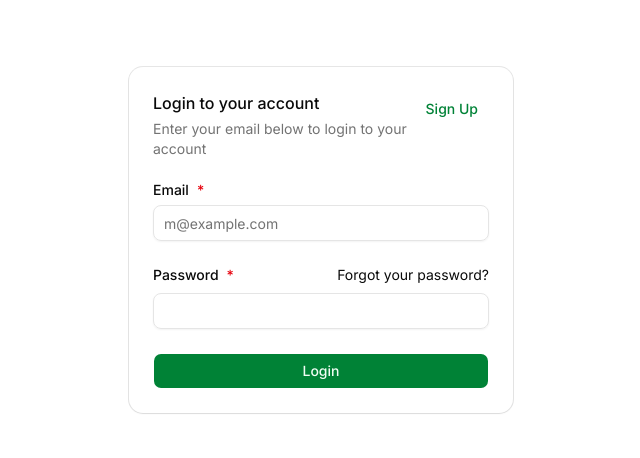
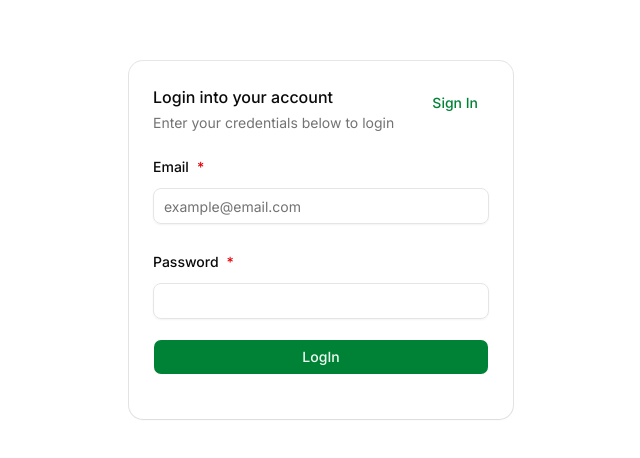
Before and after one commit to yashsh13/Spotify, a Next.js app in the folder spotify-web/: page /login in a window 1280 px wide. Shown: the part 160-618 px from the top of the page, without its empty margins (319-959 px from the left). Built offline with nearby package versions, Linux system fonts and the light colour scheme.

Commit message:
Added react hook form in login

```diff
--- a/spotify-web/package.json
+++ b/spotify-web/package.json
@@ -10,6 +10,7 @@
   },
   "dependencies": {
     "@base-ui/react": "^1.6.0",
+    "@hookform/resolvers": "^5.5.7",
     "@tanstack/react-query": "^5.101.2",
     "axios": "^1.18.1",
     "class-variance-authority": "^0.7.1",
@@ -18,9 +19,11 @@
     "next": "16.2.10",
     "react": "19.2.4",
     "react-dom": "19.2.4",
+    "react-hook-form": "^7.83.0",
     "shadcn": "^4.15.0",
     "tailwind-merge": "^3.6.0",
     "tw-animate-css": "^1.4.0",
+    "zod": "^4.4.3",
     "zustand": "^5.0.14"
   },
   "devDependencies": {
--- a/spotify-web/src/components/forms/LoginForm.tsx
+++ b/spotify-web/src/components/forms/LoginForm.tsx
@@ -1,60 +1,95 @@
-import { Button } from "@/src/components/ui/button"
+'use client'
+
+import { useForm, Controller } from "react-hook-form";
+import { zodResolver } from "@hookform/resolvers/zod";
+import { LoginType, loginSchema } from "@/src/types/auth/login.types";
+import { Button } from "@/src/components/ui/button";
 import {
   Card,
   CardAction,
   CardContent,
   CardDescription,
-  CardFooter,
   CardHeader,
   CardTitle,
-} from "@/src/components/ui/card"
-import { Input } from "@/src/components/ui/input"
-import { Label } from "@/src/components/ui/label"
+} from "@/src/components/ui/card";
+import { Input } from "@/src/components/ui/input";
+import {
+  Field,
+  FieldError,
+  FieldGroup,
+  FieldLabel,
+} from "@/src/components/ui/field";
 
 const LoginForm = () => {
+  const form = useForm<LoginType>({
+    resolver: zodResolver(loginSchema),
+    defaultValues: {
+      email: "",
+      password: ""
+    }
+  });
+
+  const onSubmit = (data: LoginType) => console.log(data);
+
   return (
     <Card className="w-full max-w-sm">
       <CardHeader>
-        <CardTitle>Login to your account</CardTitle>
+        <CardTitle>Login into your account</CardTitle>
         <CardDescription>
-          Enter your email below to login to your account
+          Enter your credentials below to login
         </CardDescription>
         <CardAction>
-            <Button variant="link">Sign Up</Button>
+            <Button variant="link">Sign In</Button>
         </CardAction>
       </CardHeader>
       <CardContent>
-        <form>
-          <div className="flex flex-col gap-6">
-            <div className="grid gap-2">
-              <Label htmlFor="email">Email <span className="text-destructive">*</span></Label>
-              <Input
-                id="email"
-                type="email"
-                placeholder="m@example.com"
-                required
-              />
-            </div>
-            <div className="grid gap-2">
-              <div className="flex items-center">
-                <Label htmlFor="password">Password <span className="text-destructive">*</span></Label>
-                <a
-                  href="#"
-                  className="ml-auto inline-block text-sm underline-offset-4 hover:underline"
-                >
-                  Forgot your password?
-                </a>
-              </div>
-              <Input id="password" type="password" required />
-            </div>
-          </div>
+        <form onSubmit={form.handleSubmit(onSubmit)}>
+          <FieldGroup>
+            <Controller
+              name="email"
+              control={form.control}
+              render={({ field, fieldState }) => (
+                <Field data-invalid={fieldState.invalid}>
+                  <FieldLabel>
+                    Email <span className="text-destructive">*</span>
+                  </FieldLabel>
+                  <Input
+                    {...field}
+                    aria-invalid={fieldState.invalid}
+                    placeholder="example@email.com"
+                    autoComplete="off"
+                  />
+                  {fieldState.invalid && (
+                    <FieldError errors={[fieldState.error]} />
+                  )}
+                </Field>
+              )}
+            />
+            <Controller
+              name="password"
+              control={form.control}
+              render={({ field, fieldState }) => (
+                <Field data-invalid={fieldState.invalid}>
+                  <FieldLabel>
+                    Password <span className="text-destructive">*</span>
+                  </FieldLabel>
+                  <Input
+                    {...field}
+                    aria-invalid={fieldState.invalid}
+                    autoComplete="off"
+                  />
+                  {fieldState.invalid && (
+                    <FieldError errors={[fieldState.error]} />
+                  )}
+                </Field>
+              )}
+            />
+          </FieldGroup>
+            <Button type="submit" className="w-full my-5">
+              LogIn
+            </Button>
         </form>
       </CardContent>
-      <CardFooter className="flex flex-col">
-        <Button type="submit" className="w-full">
-          Login
-        </Button>
-      </CardFooter>
     </Card>
   )
 }
--- /dev/null
+++ b/spotify-web/src/components/ui/field.tsx
@@ -0,0 +1,238 @@
+"use client"
+
+import { useMemo } from "react"
+import { cva, type VariantProps } from "class-variance-authority"
+
+import { cn } from "@/src/lib/utils"
+import { Label } from "@/src/components/ui/label"
+import { Separator } from "@/src/components/ui/separator"
+
+function FieldSet({ className, ...props }: React.ComponentProps<"fieldset">) {
+  return (
+    <fieldset
+      data-slot="field-set"
+      className={cn(
+        "flex flex-col gap-6 has-[>[data-slot=checkbox-group]]:gap-3 has-[>[data-slot=radio-group]]:gap-3",
+        className
+      )}
+      {...props}
+    />
+  )
+}
+
+function FieldLegend({
+  className,
+  variant = "legend",
+  ...props
+}: React.ComponentProps<"legend"> & { variant?: "legend" | "label" }) {
+  return (
+    <legend
+      data-slot="field-legend"
+      data-variant={variant}
+      className={cn(
+        "mb-3 font-medium data-[variant=label]:text-sm data-[variant=legend]:text-base",
+        className
+      )}
+      {...props}
+    />
+  )
+}
+
+function FieldGroup({ className, ...props }: React.ComponentProps<"div">) {
+  return (
+    <div
+      data-slot="field-group"
+      className={cn(
+        "group/field-group @container/field-group flex w-full flex-col gap-7 data-[slot=checkbox-group]:gap-3 *:data-[slot=field-group]:gap-4",
+        className
+      )}
+      {...props}
+    />
+  )
+}
+
+const fieldVariants = cva(
+  "group/field flex w-full gap-3 data-[invalid=true]:text-destructive",
+  {
+    variants: {
+      orientation: {
+        vertical: "flex-col *:w-full [&>.sr-only]:w-auto",
+        horizontal:
+          "flex-row items-center has-[>[data-slot=field-content]]:items-start *:data-[slot=field-label]:flex-auto has-[>[data-slot=field-content]]:[&>[role=checkbox],[role=radio]]:mt-px",
+        responsive:
+          "flex-col *:w-full @md/field-group:flex-row @md/field-group:items-center @md/field-group:*:w-auto @md/field-group:has-[>[data-slot=field-content]]:items-start @md/field-group:*:data-[slot=field-label]:flex-auto [&>.sr-only]:w-auto @md/field-group:has-[>[data-slot=field-content]]:[&>[role=checkbox],[role=radio]]:mt-px",
+      },
+    },
+    defaultVariants: {
+      orientation: "vertical",
+    },
+  }
+)
+
+function Field({
+  className,
+  orientation = "vertical",
+  ...props
+}: React.ComponentProps<"div"> & VariantProps<typeof fieldVariants>) {
+  return (
+    <div
+      role="group"
+      data-slot="field"
+      data-orientation={orientation}
+      className={cn(fieldVariants({ orientation }), className)}
+      {...props}
+    />
+  )
+}
+
+function FieldContent({ className, ...props }: React.ComponentProps<"div">) {
+  return (
+    <div
+      data-slot="field-content"
+      className={cn(
+        "group/field-content flex flex-1 flex-col gap-1 leading-snug",
+        className
+      )}
+      {...props}
+    />
+  )
+}
+
+function FieldLabel({
+  className,
+  ...props
+}: React.ComponentProps<typeof Label>) {
+  return (
+    <Label
+      data-slot="field-label"
+      className={cn(
+        "group/field-label peer/field-label flex w-fit gap-2 leading-snug group-data-[disabled=true]/field:opacity-50 has-data-checked:border-primary/30 has-data-checked:bg-primary/5 has-[>[data-slot=field]]:rounded-md has-[>[data-slot=field]]:border *:data-[slot=field]:p-3 dark:has-data-checked:border-primary/20 dark:has-data-checked:bg-primary/10",
+        "has-[>[data-slot=field]]:w-full has-[>[data-slot=field]]:flex-col",
+        className
+      )}
+      {...props}
+    />
+  )
+}
+
+function FieldTitle({ className, ...props }: React.ComponentProps<"div">) {
+  return (
+    <div
+      data-slot="field-label"
+      className={cn(
+        "flex w-fit items-center gap-2 text-sm font-medium group-data-[disabled=true]/field:opacity-50",
+        className
+      )}
+      {...props}
+    />
+  )
+}
+
+function FieldDescription({ className, ...props }: React.ComponentProps<"p">) {
+  return (
+    <p
+      data-slot="field-description"
+      className={cn(
+        "text-left text-sm leading-normal font-normal text-muted-foreground group-has-data-horizontal/field:text-balance [[data-variant=legend]+&]:-mt-1.5",
+        "last:mt-0 nth-last-2:-mt-1",
+        "[&>a]:underline [&>a]:underline-offset-4 [&>a:hover]:text-primary",
+        className
+      )}
+      {...props}
+    />
+  )
+}
+
+function FieldSeparator({
+  children,
+  className,
+  ...props
+}: React.ComponentProps<"div"> & {
+  children?: React.ReactNode
+}) {
+  return (
+    <div
+      data-slot="field-separator"
+      data-content={!!children}
+      className={cn(
+        "relative -my-2 h-5 text-sm group-data-[variant=outline]/field-group:-mb-2",
+        className
+      )}
+      {...props}
+    >
+      <Separator className="absolute inset-0 top-1/2" />
+      {children && (
+        <span
+          className="relative mx-auto block w-fit bg-background px-2 text-muted-foreground"
+          data-slot="field-separator-content"
+        >
+          {children}
+        </span>
+      )}
+    </div>
+  )
+}
+
+function FieldError({
+  className,
+  children,
+  errors,
+  ...props
+}: React.ComponentProps<"div"> & {
+  errors?: Array<{ message?: string } | undefined>
+}) {
+  const content = useMemo(() => {
+    if (children) {
+      return children
+    }
+
+    if (!errors?.length) {
+      return null
+    }
+
+    const uniqueErrors = [
+      ...new Map(errors.map((error) => [error?.message, error])).values(),
+    ]
+
+    if (uniqueErrors?.length == 1) {
+      return uniqueErrors[0]?.message
+    }
+
+    return (
+      <ul className="ml-4 flex list-disc flex-col gap-1">
+        {uniqueErrors.map(
+          (error, index) =>
+            error?.message && <li key={index}>{error.message}</li>
+        )}
+      </ul>
+    )
+  }, [children, errors])
+
+  if (!content) {
+    return null
+  }
+
+  return (
+    <div
+      role="alert"
+      data-slot="field-error"
+      className={cn("text-sm font-normal text-destructive", className)}
+      {...props}
+    >
+      {content}
+    </div>
+  )
+}
+
+export {
+  Field,
+  FieldLabel,
+  FieldDescription,
+  FieldError,
+  FieldGroup,
+  FieldLegend,
+  FieldSeparator,
+  FieldSet,
+  FieldContent,
+  FieldTitle,
+}
--- /dev/null
+++ b/spotify-web/src/components/ui/separator.tsx
@@ -0,0 +1,25 @@
+"use client"
+
+import { Separator as SeparatorPrimitive } from "@base-ui/react/separator"
+
+import { cn } from "@/src/lib/utils"
+
+function Separator({
+  className,
+  orientation = "horizontal",
+  ...props
+}: SeparatorPrimitive.Props) {
+  return (
+    <SeparatorPrimitive
+      data-slot="separator"
+      orientation={orientation}
+      className={cn(
+        "shrink-0 bg-border data-horizontal:h-px data-horizontal:w-full data-vertical:w-px data-vertical:self-stretch",
+        className
+      )}
+      {...props}
+    />
+  )
+}
+
+export { Separator }
--- /dev/null
+++ b/spotify-web/src/types/auth/login.types.ts
@@ -0,0 +1,16 @@
+import { z } from "zod";
+
+export const emailSchema = z.email()
+                            .min(3, {error:"Minimum 3 characters"})
+                            .max(255, {error:"Maximum 25 chracters"})
+                            .trim();
+
+export const loginSchema = z.object({
+    email: emailSchema,
+    password: z.string()
+                .min(3, {error:"Minimum 3 characters"})
+                .max(255, {error:"Maximum 25 chracters"})
+                .trim()
+});
+
+export type LoginType = z.infer<typeof loginSchema>;
```
Also changed, not shown: 1 other file (tests, documents, lock files or other folders).
